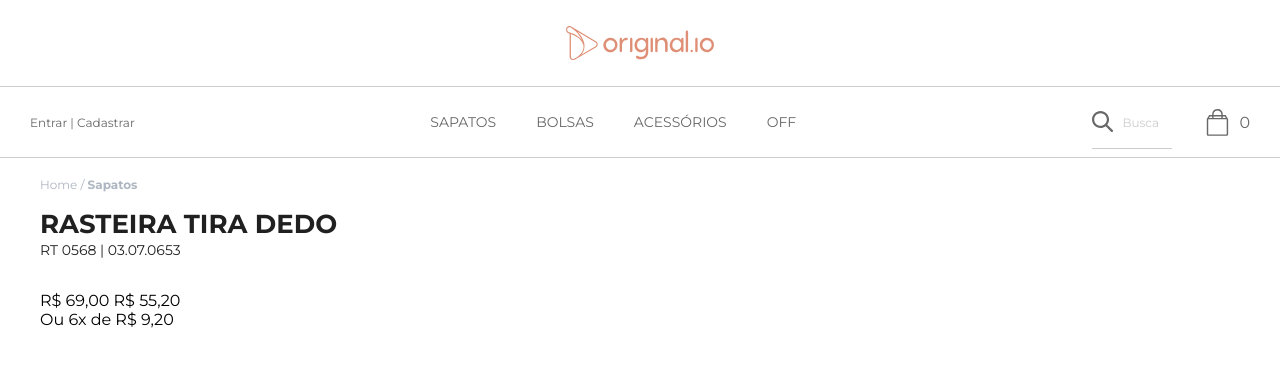
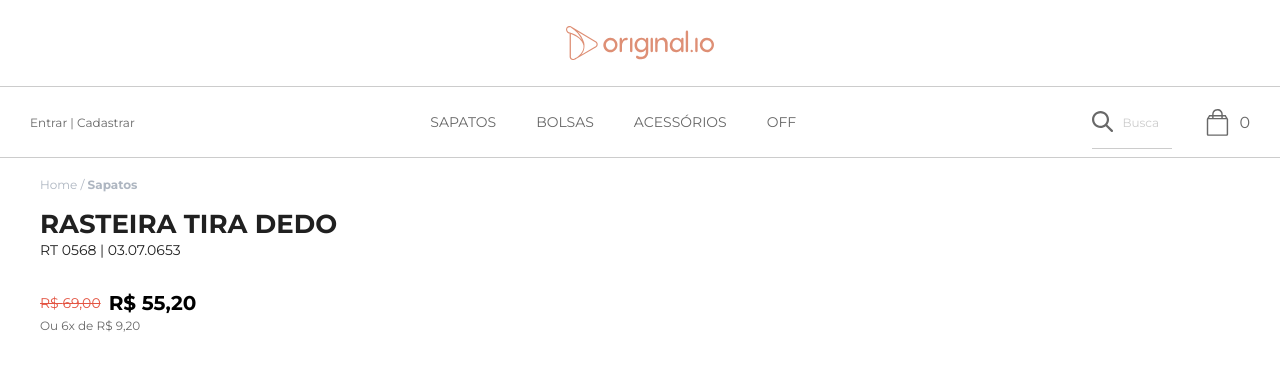
Before and after one commit to EduardoAguiarS/01.tech-summer, a React (Vite) app: page / in a window 1280 px wide. Shown: the top 370 px of the page. Built offline with nearby package versions, Linux system fonts and the light colour scheme.

Commit message:
price components

```diff
--- a/src/components/atoms/ProductPrice/index.tsx
+++ b/src/components/atoms/ProductPrice/index.tsx
@@ -8,12 +8,16 @@ interface PriceProps {
 
 const ProductPrice = ({ price, offer, portion }: PriceProps) => {
     return (
-        <div>
-            <div>
-                <span>R$ {price.toFixed(2).replace(".", ",")}</span>{" "}
-                <span>R$ {offer.toFixed(2).replace(".", ",")}</span>
+        <div className="price__container">
+            <div className="product__price">
+                <span className="price">
+                    R$ {price.toFixed(2).replace(".", ",")}
+                </span>{" "}
+                <span className="offer">
+                    R$ {offer.toFixed(2).replace(".", ",")}
+                </span>
             </div>
-            <div>
+            <div className="portion">
                 <span>
                     Ou {portion}x de R${" "}
                     {(offer / portion).toFixed(2).replace(".", ",")}
--- a/src/components/atoms/ProductPrice/styles.scss
+++ b/src/components/atoms/ProductPrice/styles.scss
@@ -0,0 +1,37 @@
+@import "../../../../src/styles/variables.scss";
+
+.price__container {
+    .product__price {
+        display: flex;
+        flex-direction: column;
+
+        @media screen and (min-width: $screen__desktop) {
+            flex-direction: row;
+            align-items: center;
+            gap: 0.5rem;
+        }
+
+        .price {
+            color: $orange;
+            font-size: 0.75rem;
+            text-decoration: line-through;
+
+            @media screen and (min-width: $screen__desktop) {
+                font-size: 0.875rem;
+            }
+        }
+
+        .offer {
+            @media screen and (min-width: $screen__desktop) {
+                font-size: 1.25rem;
+                font-weight: 700;
+            }
+        }
+    }
+
+    .portion {
+        color: $gray;
+        font-size: 0.75rem;
+        margin-top: 0.2rem;
+    }
+}
```
